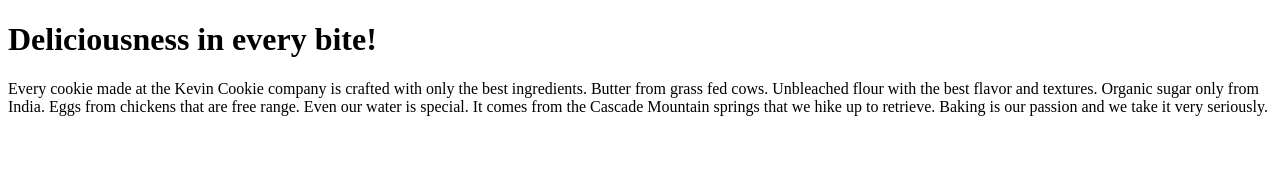
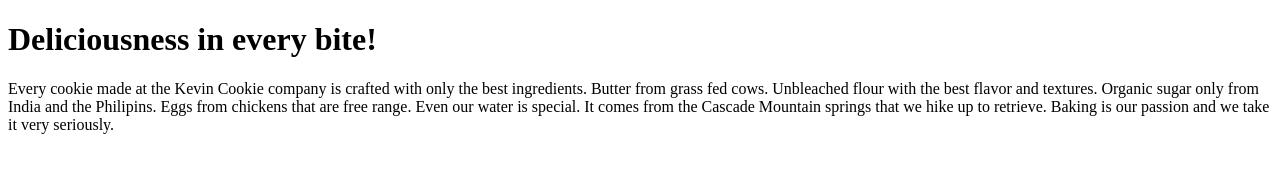
Before and after one commit to Nathnae1/NatCompany.com, a plain HTML site: page index.htm in a window 1280 px wide. Drawn offline with Linux system fonts and the light colour scheme.

Commit message:
Update index.htm

```diff
--- a/index.htm
+++ b/index.htm
@@ -4,7 +4,7 @@
 
 <h1>Deliciousness in every bite!</h1>
 
-<p>Every cookie made at the Kevin Cookie company is crafted with only the best ingredients. Butter from grass fed cows. Unbleached flour with the best flavor and textures. Organic sugar only from India. Eggs from chickens that are free range. Even our water is special. It comes from the Cascade Mountain springs that we hike up to retrieve. Baking is our passion and we take it very seriously.</p>
+<p>Every cookie made at the Kevin Cookie company is crafted with only the best ingredients. Butter from grass fed cows. Unbleached flour with the best flavor and textures. Organic sugar only from India and the Philipins. Eggs from chickens that are free range. Even our water is special. It comes from the Cascade Mountain springs that we hike up to retrieve. Baking is our passion and we take it very seriously.</p>
 
 
 </body>
```
